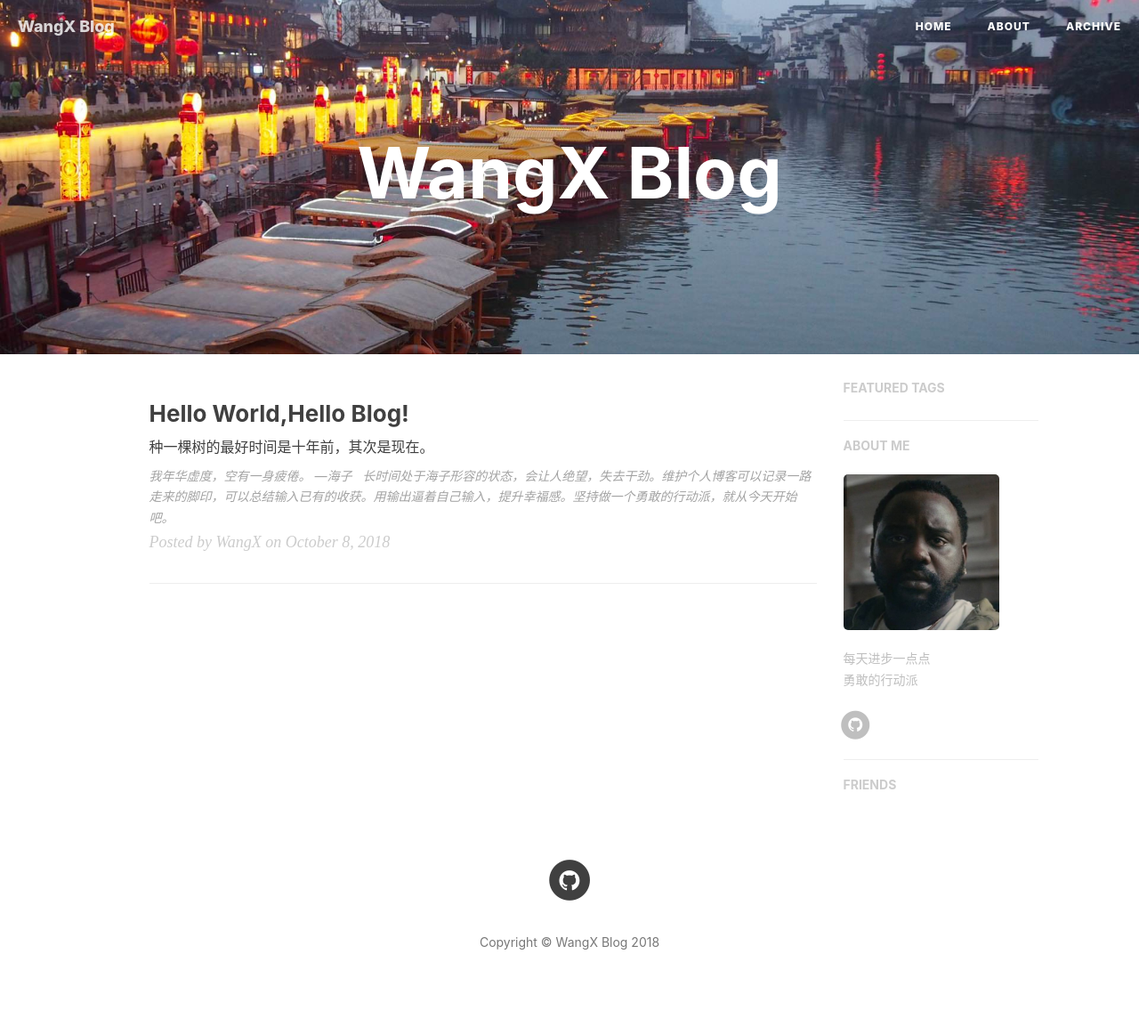
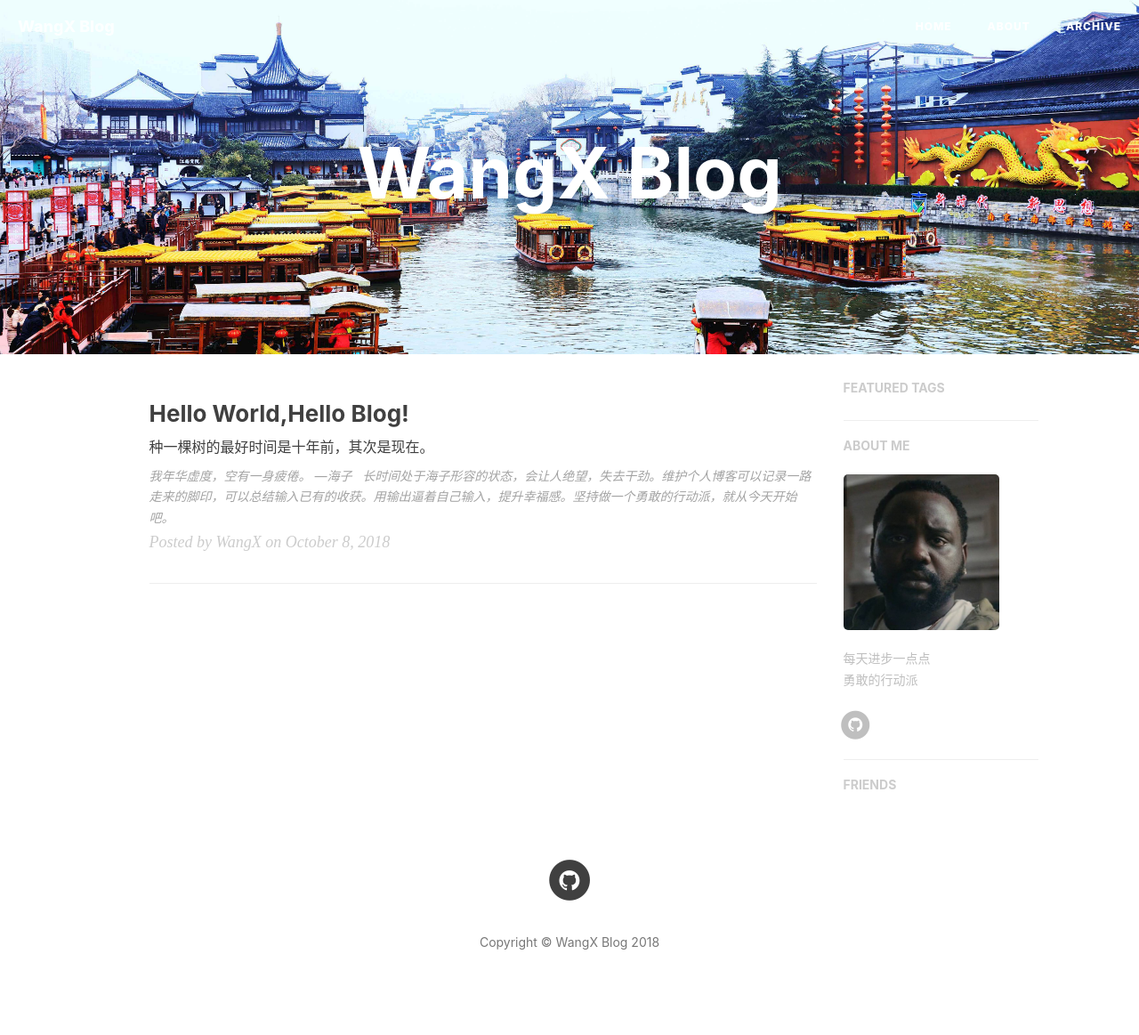
Before and after one commit to fatty-wang/fatty-wang.github.io, a Jekyll site: the page built from index.html, in a window 1280 px wide. Shown: the whole page at 89% size. Built offline with Jekyll 4.4.1, drawn with Linux system fonts in a browser that asks for light colours; nearby versions of some CDN libraries; the list of posts is cut into pages by our own code; comment, search, counter and statistics services are not loaded.

Commit message:
add home-river1.jag

```diff
--- a/_config.yml
+++ b/_config.yml
@@ -1,7 +1,7 @@
 # Site settings
 title: WangX Blog
 SEOTitle: 王勋的博客 | WangX Blog
-header-img: img/home-river.jpg
+header-img: img/home-river1.jpg
 email: pitaya_wang@163.com
 description: #"关于程序与设计、黑客与画家 | 黄玄，Web & Mobile Lover，Software Engineer，UX Designer | 这里是 @Hux黄玄 的个人博客，与你一起发现更大的世界。"
 keyword: #"黄玄, Hux黄玄, Hux, 鬼栈, huxpro, @huxpro, 黄玄的博客, Hux Blog, 博客, 个人网站, 互联网, Web, JavaScript, 前端, 设计"
```
Also changed, not shown: img/home-river1.jpg (added).
